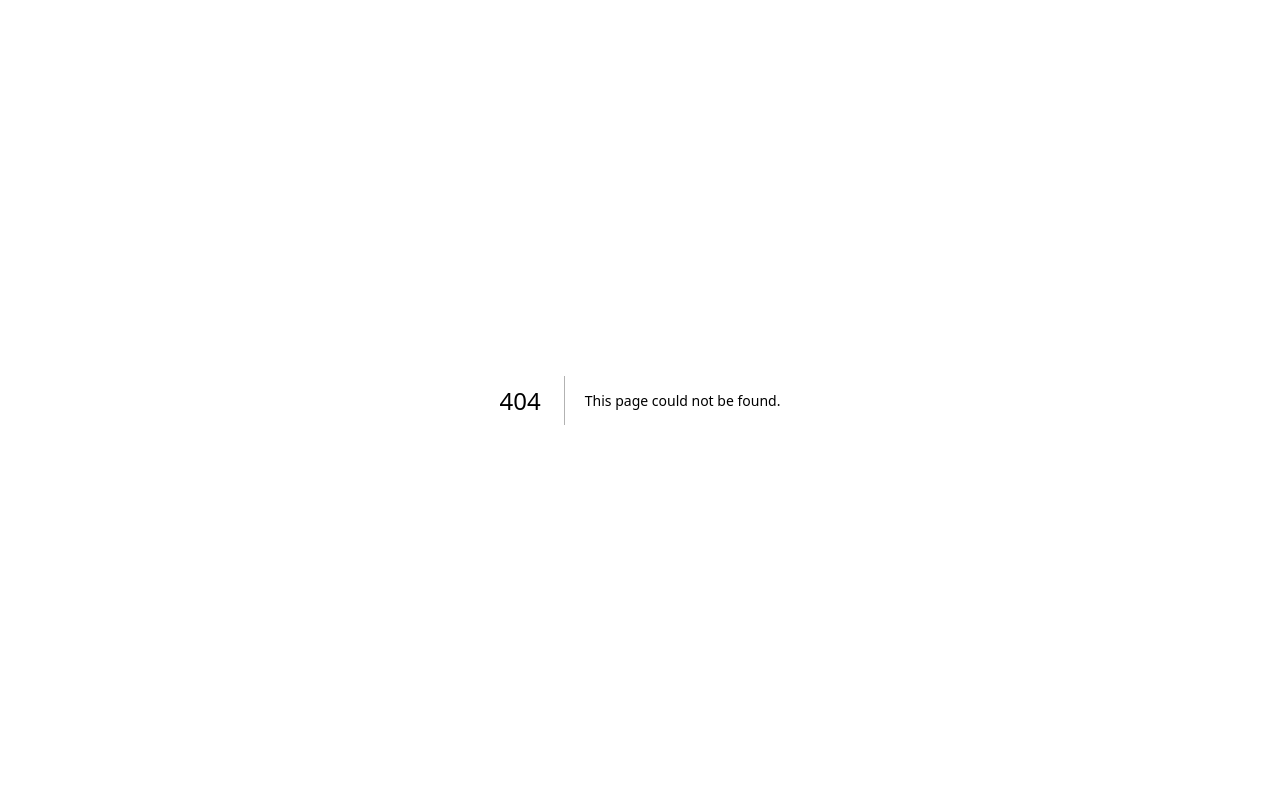
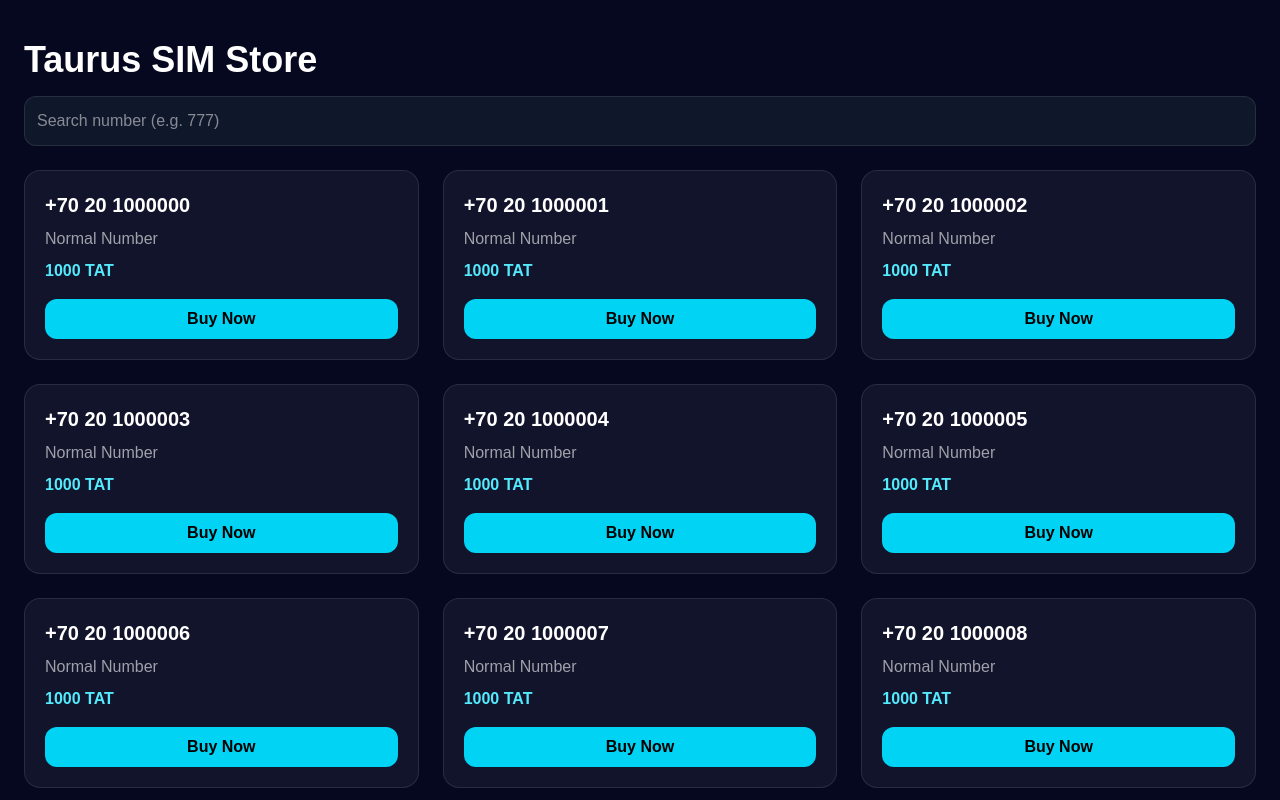
Before and after one commit to Khantkokohein/taurus-ai-ui, a Next.js app: page /sim-store in a window 1280 px wide. Before the commit this address had no page. Shown: the top 800 px of the page. Built offline with nearby package versions, Linux system fonts and the light colour scheme.

Commit message:
first commit

```diff
--- /dev/null
+++ b/app/sim-store/page.tsx
@@ -0,0 +1,56 @@
+"use client";
+
+import { useState } from "react";
+
+export default function SimStorePage() {
+  const [search, setSearch] = useState("");
+
+  const start = 1000000;
+  const end = 2000000;
+
+  // generate only 100 numbers (performance safe)
+  const numbers = Array.from({ length: 100 }, (_, i) => start + i);
+
+  const filtered = numbers.filter((num) =>
+    num.toString().includes(search)
+  );
+
+  return (
+    <main className="min-h-screen bg-[#05081f] text-white px-6 py-10">
+      <h1 className="text-4xl font-bold mb-4">Taurus SIM Store</h1>
+
+      <input
+        value={search}
+        onChange={(e) => setSearch(e.target.value)}
+        placeholder="Search number (e.g. 777)"
+        className="w-full mb-6 p-3 rounded-xl bg-[#0f172a] border border-white/10"
+      />
+
+      <div className="grid grid-cols-1 md:grid-cols-2 lg:grid-cols-3 gap-6">
+        {filtered.map((num) => (
+          <div
+            key={num}
+            className="p-5 rounded-2xl bg-white/5 border border-white/10"
+          >
+            <h2 className="text-xl font-semibold mb-2">
+              +70 20 {num}
+            </h2>
+
+            <p className="text-white/60 mb-2">Normal Number</p>
+
+            <p className="text-cyan-300 font-bold mb-4">
+              1000 TAT
+            </p>
+
+            <button
+              onClick={() => alert("Login required")}
+              className="w-full py-2 rounded-xl bg-cyan-400 text-black font-semibold"
+            >
+              Buy Now
+            </button>
+          </div>
+        ))}
+      </div>
+    </main>
+  );
+}
```
